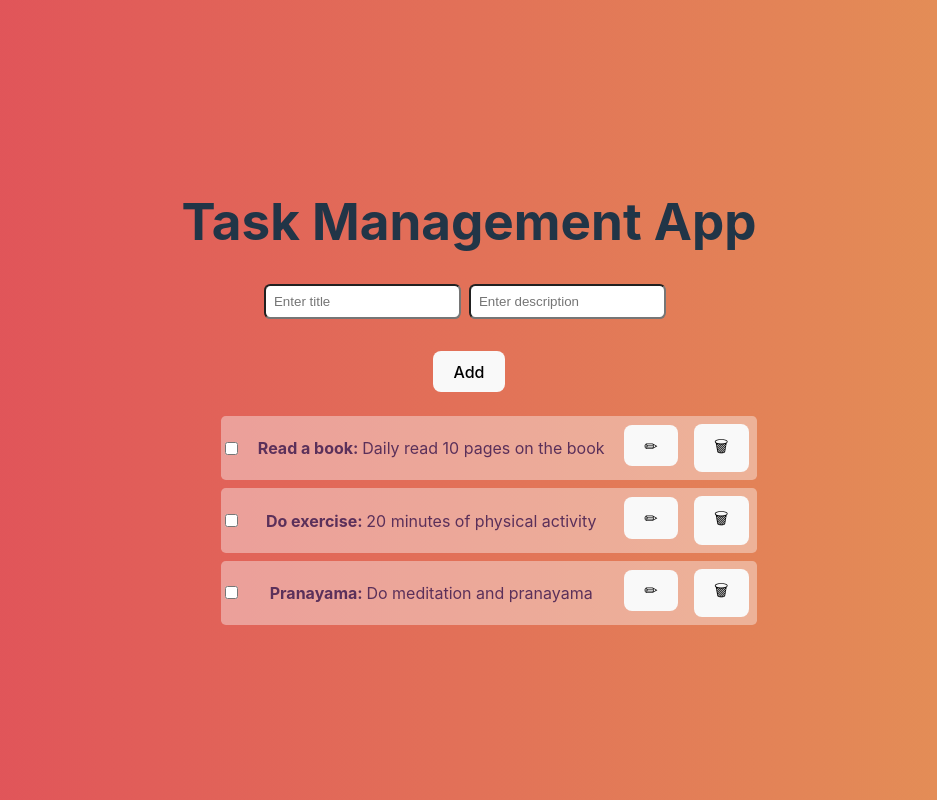
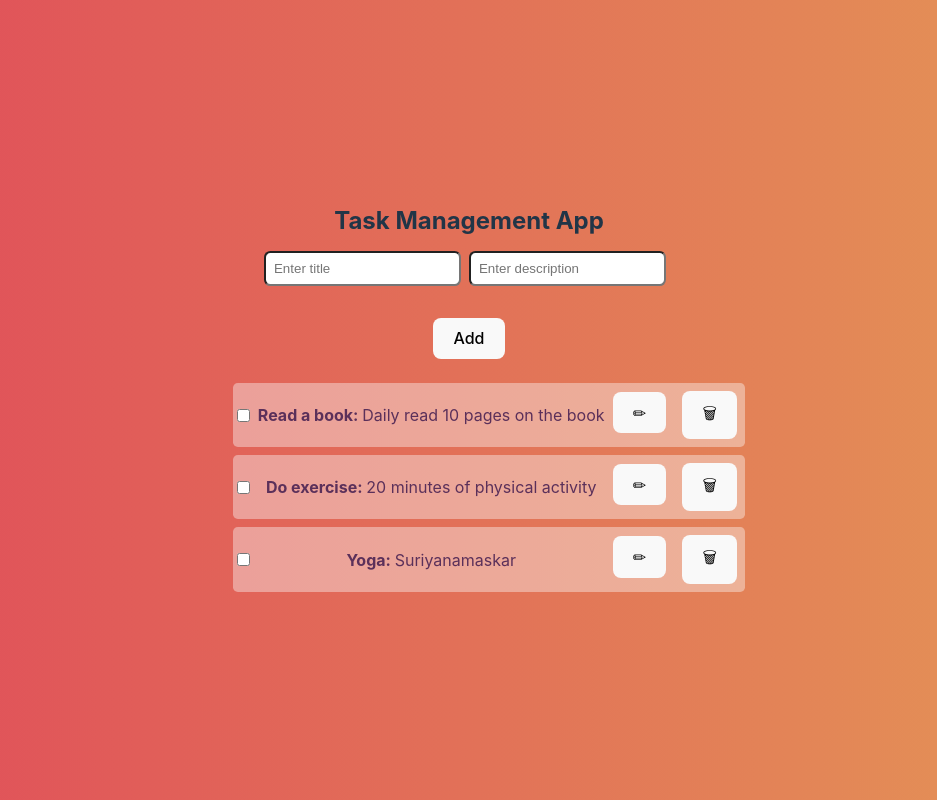
Before and after one commit to Porkalaikarthika/Task_Management_App, a React (Vite) app: page / in a window 1280 px wide. Shown: the whole page, without its empty margins (171-1108 px from the left). Built offline with nearby package versions, Linux system fonts and the light colour scheme.

Commit message:
Resized h1

```diff
--- a/src/App.jsx
+++ b/src/App.jsx
@@ -7,7 +7,7 @@ export default function App() {
   const [tasklist, setTasklist] = useState([
     { id: 145, Title: "Read a book", Des: "Daily read 10 pages on the book", done: false },
     { id: 235, Title: "Do exercise", Des: "20 minutes of physical activity", done: false },
-    { id: 334, Title: "Pranayama", Des: "Do meditation and pranayama", done: false }])
+    { id: 334, Title: "Yoga", Des: "Suriyanamaskar", done: false }])
 
 
   const [task, setTask] = useState({
--- a/src/index.css
+++ b/src/index.css
@@ -34,7 +34,7 @@ body {
 }
 
 h1 {
-  font-size: 3.2em;
+  font-size: 1.5em;
   line-height: 1.1;
 }
 
```
